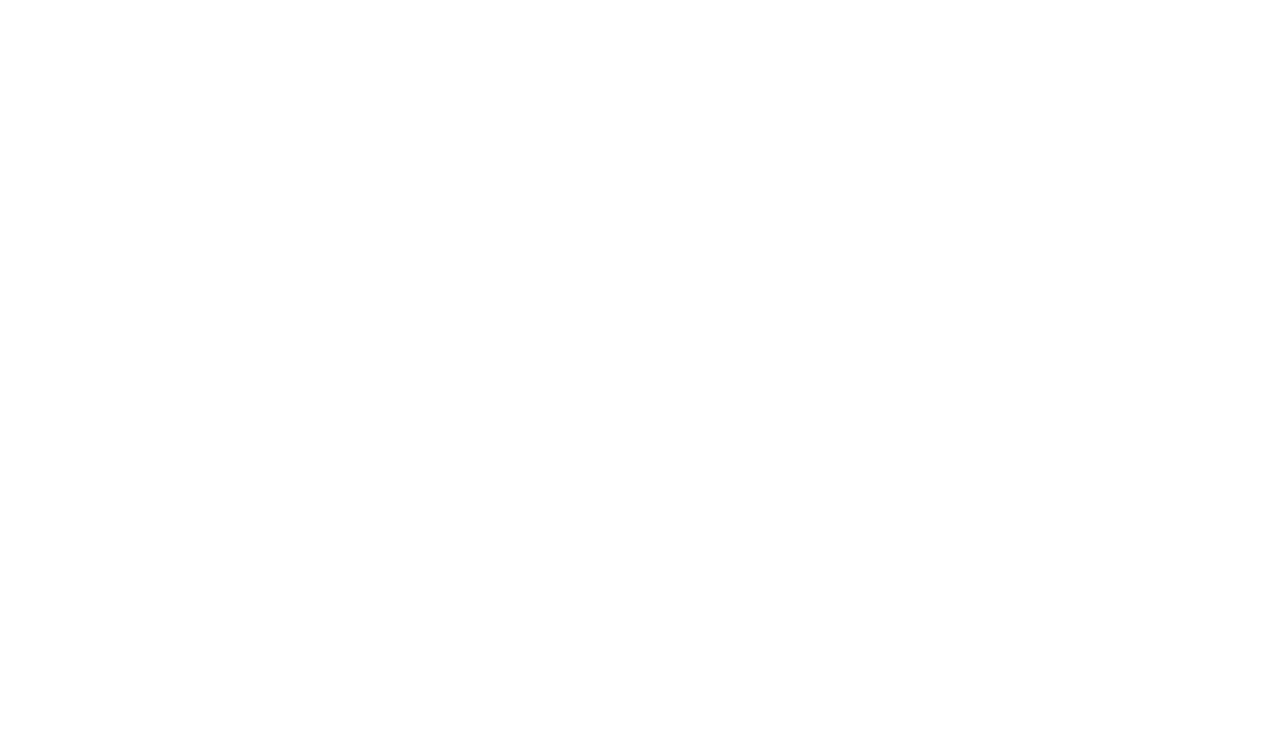
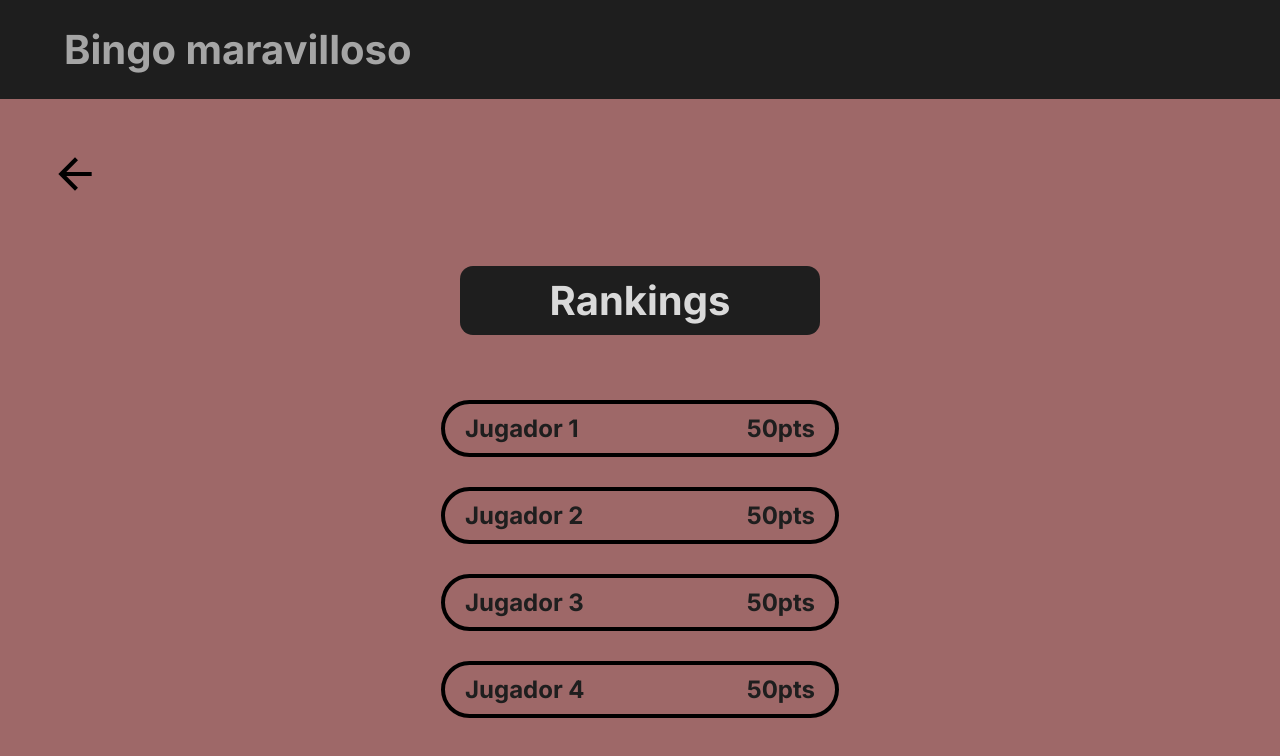
Before and after one commit to CarlosMarcaa/CarlosMarcaa.github.io, a plain HTML site: page rankings/rankings.html in a window 1280 px wide. Drawn offline with Linux system fonts and the light colour scheme.

Commit message:
Adds ranking page :8ball:

```diff
--- a/rankings/rankings.css
+++ b/rankings/rankings.css
@@ -0,0 +1,83 @@
+@import url('https://fonts.googleapis.com/css2?family=Inter:wght@400;700&display=swap');
+h1{
+    color: #FFF;
+    font-family: Inter;
+    font-size: 40px;
+    font-style: normal;
+    font-weight: 700;
+    line-height: normal;
+    width: 776px;
+    opacity: 0.6;
+    margin-left: 5%;
+    margin-top: 25px;
+    margin-bottom: 25px;
+
+}
+body{
+    height: 100vh;
+    margin: 0;
+    padding: 0;
+    background: #9E6868;
+}
+.container{
+    display: flex;
+    justify-content: center;
+    align-items: center;
+    max-width: 100%;
+    height: 100%;
+    flex-direction: column;
+}
+.header{
+    background: #1E1E1E;
+    width: 100%;
+    display: flex;
+    align-items: center;
+}
+.ranking-sign{
+    color: #D9D9D9;
+    font-family: Inter;
+    font-size: 40px;
+    font-style: normal;
+    font-weight: 800;
+    line-height: normal;
+    display: inline-flex;
+    padding: 10px 90px;
+    justify-content: center;
+    align-items: center;
+    gap: 10px;
+    border-radius: 13px;
+    background: #1E1E1E;
+    margin-bottom: 50px;
+
+}
+.ranking-user-class{
+    display: inline-flex;
+    padding: 0px 20px;
+    justify-content: center;
+    align-items: center;
+    border-radius: 50px;
+    border: 4px solid #000;
+    background: rgba(30, 30, 30, 0.00);
+    justify-content: space-between;
+    width: 350px;
+    color: #1E1E1E;
+    font-family: Inter;
+    font-size: 24px;
+    font-style: normal;
+    font-weight: 800;
+    line-height: normal;
+    margin: 15px 0px;
+
+
+}
+.return-button{
+    position: absolute;
+    margin: 50px;
+    cursor: pointer;
+    width: 50px;
+    height: auto;
+}
+p{
+    margin: 10px 0px;
+    padding: 0;
+}
--- a/rankings/rankings.html
+++ b/rankings/rankings.html
@@ -0,0 +1,41 @@
+<!DOCTYPE html>
+<html lang="en">
+
+<head>
+    <meta charset="UTF-8">
+    <meta name="viewport" content="width=device-width, initial-scale=1.0">
+    <title>Bingo Maravilloso</title>
+    <link rel="stylesheet" href="rankings.css">
+
+</head>
+
+<body>
+    <div class="header">
+        <h1>Bingo maravilloso</h1>
+    </div>
+    <a href="../index.html"><img class="return-button" src="../assets/arrow-back.svg" alt="return"></a>
+    <div class="container">
+
+        <div class="ranking-sign">Rankings</div>
+        <div class="ranking-user-class">
+            <p class="ranking-user">Jugador 1</p>
+            <p>50pts</p>
+        </div>
+        <div class="ranking-user-class">
+            <p class="ranking-user">Jugador 2</p>
+            <p>50pts</p>
+        </div>
+        <div class="ranking-user-class">
+            <p class="ranking-user">Jugador 3</p>
+            <p>50pts</p>
+        </div>
+        <div class="ranking-user-class">
+            <p class="ranking-user">Jugador 4</p>
+            <p>50pts</p>
+        </div>
+
+
+    </div>
+</body>
+
+</html>
```
Also changed, not shown: index.html (+2 -2 lines), assets/arrow-back.svg (added).
